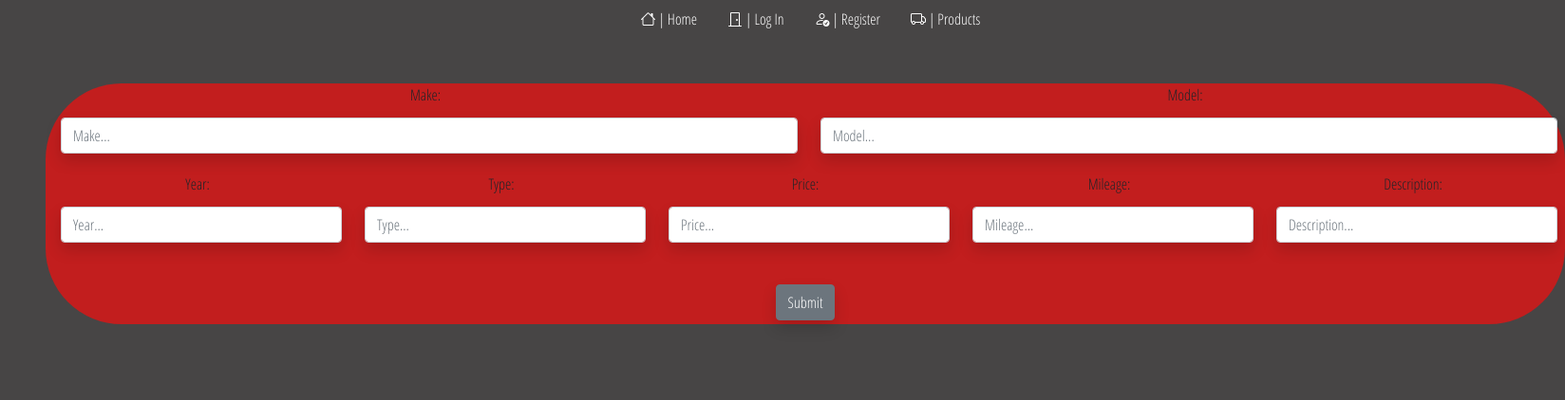
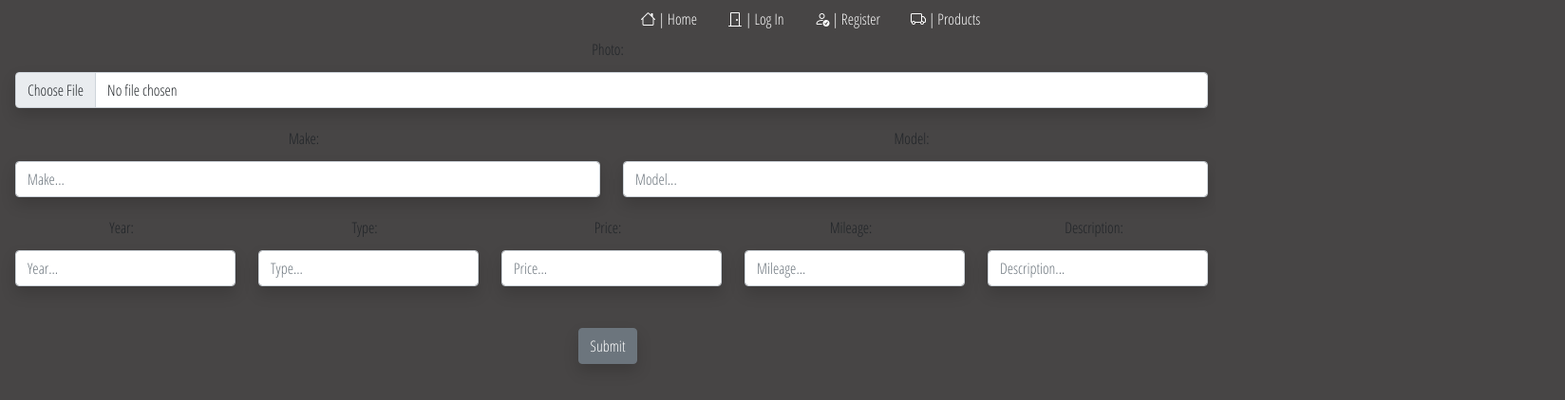
Before and after one commit to CMolitoris/ReactCarWebApp, a React (Create React App) app: page /seller in a window 1280 px wide. Shown: the top 422 px of the page at 95% size, 1648 px wide, since content can reach past the window. Built offline with nearby package versions, Linux system fonts and the light colour scheme; no server answers.

Commit message:
PostCar has ability to upload photos (will not persist)

```diff
--- /dev/null
+++ b/src/components/PhotoUpload/PhotoUpload.jsx
@@ -0,0 +1,38 @@
+import React, { Component } from 'react';
+import axios from 'axios';
+
+class PhotoUpload extends Component {
+    constructor(props) {
+        super(props);
+        this.state = {
+            selectedFile: null
+         }
+    }
+
+    fileSelecterHandler = (event) => {
+        console.log(event.target.files[0]);
+        this.setState({
+            Name: event.target.files[0].name,
+            Size: event.target.files[0].size,
+            ImageData: event.target.files[0],
+            CarId: this.props.carId
+        })
+    }
+
+    fileUploadHandler = async () => {
+        await axios.post(`https://localhost:44394/api/sellerphotos/all/`,this.state)
+            .then(res => {
+                console.log(res);
+            })
+    }
+
+    render() {
+        return (
+            <React.Fragment>
+                <input type="file" onChange={this.fileSelecterHandler}/>
+            </React.Fragment>
+         );
+    }
+}
+
+export default PhotoUpload;
--- a/src/components/PostCar/PostCar.css
+++ b/src/components/PostCar/PostCar.css
@@ -0,0 +1,4 @@
+img {
+    height: 300px;
+    width: 400px;
+  }
--- a/src/components/PostCar/PostCar.jsx
+++ b/src/components/PostCar/PostCar.jsx
@@ -3,9 +3,14 @@ import Form from 'react-bootstrap/Form';
 import Row from 'react-bootstrap/Row';
 import Col from 'react-bootstrap/Col'
 import Button from 'react-bootstrap/Button'
+import PhotoUpload from '../PhotoUpload/PhotoUpload';
+import axios from 'axios';
+import './PostCar.css';
+
 
 
 const PostCar = (props) => {
+
     const [car, setCar] = useState({
         price: '',
         make: '',
@@ -15,6 +20,7 @@ const PostCar = (props) => {
         description: '',
         mileage: '',
     })
+    const [file, setFile] = useState("");
 
     const handleChange = (event) => {
         event.persist();
@@ -34,8 +40,28 @@ const PostCar = (props) => {
 
     }
 
+    const fileSelecterHandler = (event) => {
+        console.log(event.target.files[0]);
+        setFile(event.target.files[0]);
+    }
+
+    const fileUploadHandler = async () => {
+        await axios.post(`https://localhost:44394/api/sellerphotos/all/`,this.state)
+            .then(res => {
+                console.log(res);
+            })
+    }
+
     return (
+        <React.Fragment>
+           {file && <img src={URL.createObjectURL(file)}></img>}
             <form onSubmit={handleSubmit} className='put'>
+                <Row className='mb-3'>
+                    <Form.Group as={Col} controlID='file'>
+                            <Form.Label>Photo:</Form.Label>
+                            <Form.Control className='form-control shadow m-1' id='input-style-left' name='file' type='file' onChange={fileSelecterHandler} />
+                    </Form.Group>
+                </Row>
                 <Row className='mb-3'>
                     <Form.Group as={Col} controlID='make'>
                             <Form.Label>Make:</Form.Label>
@@ -72,6 +98,7 @@ const PostCar = (props) => {
                     Submit
                 </Button>
             </form>
+        </React.Fragment>
      );
 }
 
--- a/src/components/Seller/Seller.jsx
+++ b/src/components/Seller/Seller.jsx
@@ -1,4 +1,6 @@
 import React, { Component } from 'react';
+import { Container, Row, Col} from 'react-bootstrap';
+import PhotoUpload from '../PhotoUpload/PhotoUpload';
 import PostCar from '../PostCar/PostCar';
 
 
@@ -10,10 +12,18 @@ class Seller extends Component {
          }
     }
 
+    // id='main-panel'
+
     render() {
         return (
-            <div className='row' id='main-panel'>
-                <PostCar sellerFlag={this.props.sellerFlag} postCar={this.props.postCar} nextCarId={this.props.nextCarId} addToSellerConnection={this.props.addToSellerConnection} user={this.props.user} />
+            <div className='mx-auto my-auto row'>
+               <Container>
+
+                   <Row>
+                       <Col><PostCar sellerFlag={this.props.sellerFlag} postCar={this.props.postCar} nextCarId={this.props.nextCarId} addToSellerConnection={this.props.addToSellerConnection} user={this.props.user} /></Col>
+                   </Row>
+               </Container>
+
             </div>
          );
     }
```
Lines whose indentation alone changed are shown as unchanged.
